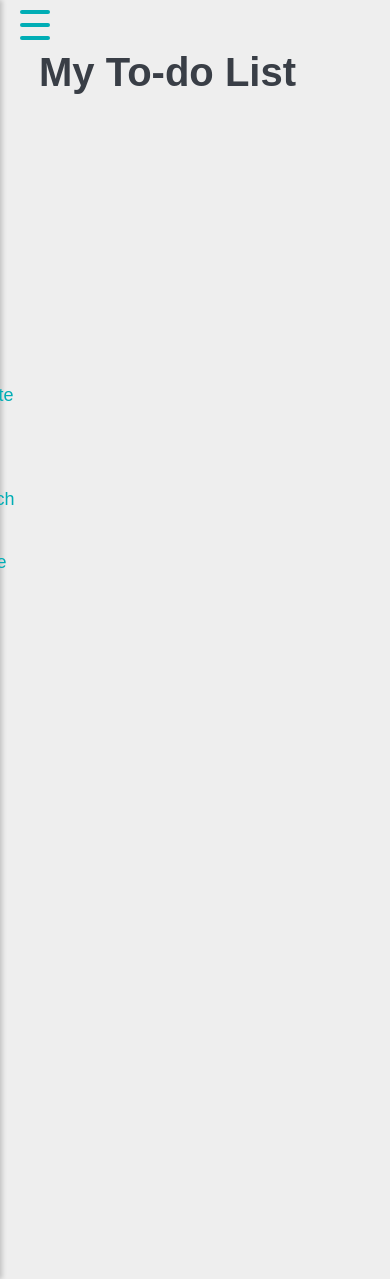
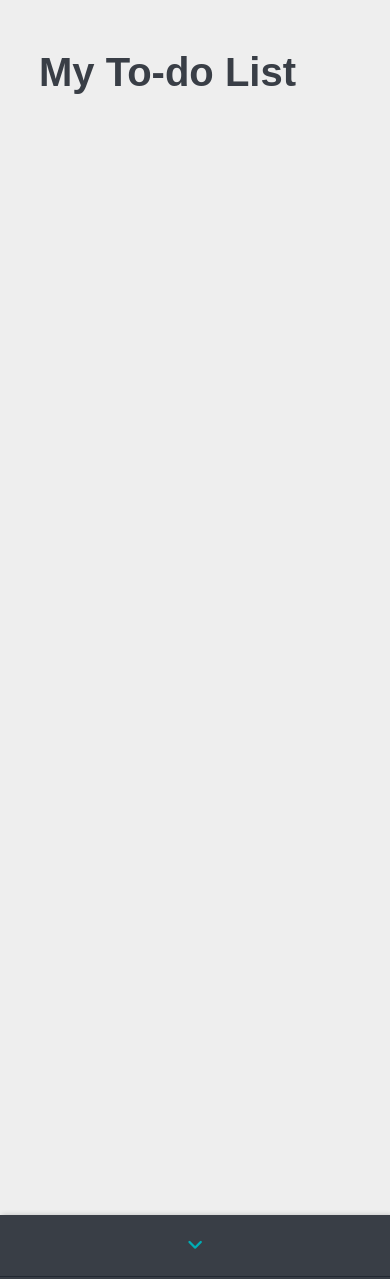
Before and after one commit to Kianmhz/Todo-list, a PHP site: page /main.html in a window 390 px wide. Run offline with PHP 8.4, Linux system fonts and the light colour scheme; some libraries are stand-ins or nearby versions.

Commit message:
Added mobile sidebar for responsive design

```diff
--- a/main.css
+++ b/main.css
@@ -10,14 +10,14 @@ a {
 }
 
 :root {
-    --primary-color: #EEEEEE;
-    --secondary-color: #00ADB5;
-    --tertiary-color: #393E46;
+  --primary-color: #eeeeee;
+  --secondary-color: #00adb5;
+  --tertiary-color: #393e46;
   --quaternary-color: #222831;
 }
 
 body {
-    font-family: 'Open-sans', sans-serif;
+  font-family: "Open-sans", sans-serif;
   background: var(--primary-color);
   overflow-x: hidden;
   margin-top: 50px;
@@ -34,7 +34,7 @@ body {
 .hamburger-menu {
   width: 30px;
   height: 30px;
-    top: 10px;
+  top: 15px;
   left: 20px;
   display: flex;
   position: fixed;
@@ -66,12 +66,34 @@ body {
   z-index: 50;
 }
 
-.sidebar ul {
+.mobile-sidebar {
+  position: fixed;
+  background-color: var(--tertiary-color);
+  box-shadow: 2px 0px 5px rgba(0, 0, 0, 0.2);
+  transition: all 0.3s ease;
+  z-index: 50;
+  width: 100vw;
+  bottom: -15vh;
+  height: 20vh;
+}
+
+.close-m-sidebar {
+  display: none;
+}
+
+.sidebar ul,
+.mobile-sidebar ul {
   list-style-type: none;
   padding-top: 50px;
 }
 
-.sidebar li {
+.mobile-sidebar ul {
+  padding-top: 0;
+  text-align: center;
+}
+
+.sidebar li,
+.mobile-sidebar li {
   padding: 20px;
   color: var(--secondary-color);
   font-size: 18px;
@@ -80,7 +102,8 @@ body {
   transition: background-color 0.3s;
 }
 
-.sidebar li:hover {
+.sidebar li:hover,
+.mobile-sidebar li:hover {
   background-color: var(--quaternary-color);
 }
 
@@ -127,7 +150,7 @@ body {
 }
 
 .todo-text::before {
-    content: '';
+  content: "";
   position: absolute;
   top: 50%;
   width: 0;
@@ -136,7 +159,7 @@ body {
   transition: width 1s ease-in-out;
 }
 
-.todo-state:checked~.todo-text::before {
+.todo-state:checked ~ .todo-text::before {
   width: 100%;
 }
 
@@ -158,7 +181,7 @@ body {
   transition: all 0.25s ease-in;
 }
 
-.todo-state:checked~.checkbox .right {
+.todo-state:checked ~ .checkbox .right {
   top: 0;
   bottom: unset;
 }
@@ -176,7 +199,7 @@ body {
   transition: all 0.25s 0.25s ease-in-out;
 }
 
-.todo-state:checked~.checkbox .top {
+.todo-state:checked ~ .checkbox .top {
   left: 0;
   right: unset;
 }
@@ -186,10 +209,10 @@ body {
   left: 0;
   width: 2px;
   height: 100%;
-    transition: all 0.25s 0.50s ease-in-out;
+  transition: all 0.25s 0.5s ease-in-out;
 }
 
-.todo-state:checked~.checkbox .left {
+.todo-state:checked ~ .checkbox .left {
   bottom: 0;
   top: unset;
 }
@@ -202,18 +225,18 @@ body {
   transition: all 0.25s 0.75s ease-out;
 }
 
-.todo-state:checked~.checkbox .bottom {
+.todo-state:checked ~ .checkbox .bottom {
   right: 0;
   left: unset;
 }
 
-.todo-state:checked~.checkbox .right,
-.todo-state:checked~.checkbox .left {
+.todo-state:checked ~ .checkbox .right,
+.todo-state:checked ~ .checkbox .left {
   height: 0;
 }
 
-.todo-state:checked~.checkbox .top,
-.todo-state:checked~.checkbox .bottom {
+.todo-state:checked ~ .checkbox .top,
+.todo-state:checked ~ .checkbox .bottom {
   width: 0;
 }
 
@@ -229,7 +252,7 @@ body {
 }
 
 .checkmark::before {
-    content: '';
+  content: "";
   position: absolute;
   top: 0;
   right: 0;
@@ -240,7 +263,7 @@ body {
 }
 
 .checkmark::after {
-    content: '';
+  content: "";
   position: absolute;
   top: 0;
   left: 0;
@@ -250,21 +273,21 @@ body {
   transition: height 0.5s 1.5s ease;
 }
 
-.todo-state:checked~.checkbox .checkmark::before {
+.todo-state:checked ~ .checkbox .checkmark::before {
   width: 100%;
 }
 
-.todo-state:checked~.checkbox .checkmark::after {
+.todo-state:checked ~ .checkbox .checkmark::after {
   height: 100%;
 }
 
-.todo-state:not(:checked)~.checkbox .checkmark::before {
+.todo-state:not(:checked) ~ .checkbox .checkmark::before {
   left: 0;
   right: unset;
   transition-delay: 0s;
 }
 
-.todo-state:not(:checked)~.checkbox .checkmark::after {
+.todo-state:not(:checked) ~ .checkbox .checkmark::after {
   bottom: 0;
   top: unset;
   transition-delay: 0.5s;
@@ -325,6 +348,23 @@ footer {
 
 .footer-line {
   height: 1px;
-    background: linear-gradient(to right, rgba(255, 255, 255, 0), var(--quaternary-color), rgba(255, 255, 255, 0));
+  background: linear-gradient(
+    to right,
+    rgba(255, 255, 255, 0),
+    var(--quaternary-color),
+    rgba(255, 255, 255, 0)
+  );
   flex-grow: 1;
 }
+
+@media (max-width: 1000px) {
+  .sidebar {
+    display: none;
+  }
+  .hamburger-menu {
+    display: none;
+  }
+  .close-m-sidebar {
+    display: block;
+  }
+}
--- a/main.html
+++ b/main.html
@@ -19,8 +19,9 @@
     </div>
 
     <!-- sidebar -->
-    <nav class="sidebar">
+    <nav class="mobile-sidebar">
       <ul>
+        <li class="close-m-sidebar"><i class="fa-solid fa-angle-down"></i></li>
         <li class="add">Add a task</li>
         <div class="task-add">
           <input type="text" placeholder="Enter your task" id="taskInput" />
--- a/script.js
+++ b/script.js
@@ -1,7 +1,5 @@
 // Event listener for hamburger menu click
-document
-  .querySelector(".hamburger-menu")
-  .addEventListener("click", function () {
+document.querySelector(".hamburger-menu").addEventListener("click", () => {
   // Select elements from the DOM
   let sidebar = document.querySelector(".sidebar");
   let todo = document.getElementById("todo-container");
@@ -12,7 +10,7 @@ document
   // Check the current state of the sidebar and toggle it
   if (sidebar.style.left === "-15vw") {
     // Expand the sidebar
-      todo.style.left = "10vw";
+    todo.style.left = "7.5vw";
     sidebar.style.left = "0px";
     // Animate hamburger icon to cross
     line1.style.transform = "rotate(45deg)";
@@ -46,8 +44,29 @@ document
   }
 });
 
+const close_M_sidebar = document.querySelector(".close-m-sidebar");
+close_M_sidebar.addEventListener("click", () => {
+  if (document.querySelector(".mobile-sidebar").style.bottom === "-15vh") {
+    document.querySelector(".mobile-sidebar").style.bottom = "0px";
+    close_M_sidebar.style.transform = "rotate(180deg)";
+  }
+  else {
+    document.querySelector(".mobile-sidebar").style.bottom = "-15vh";
+    close_M_sidebar.style.transform = "rotate(0deg)";
+    // Hide task-related buttons
+    document.querySelector(".task-add").style.display = "none";
+    document
+      .querySelectorAll(".deleteTaskBtn")
+      .forEach((btn) => (btn.style.display = "none"));
+    document
+      .querySelectorAll(".editTaskBtn")
+      .forEach((btn) => (btn.style.display = "none"));
+  }
+});
+
+
 // Event listener for sidebar add task button click
-document.querySelector(".add").addEventListener("click", function () {
+document.querySelector(".add").addEventListener("click", () => {
   let addTask = document.querySelector(".task-add");
   // Toggle the display of the add task input
   if (addTask.style.display === "none") {
@@ -58,7 +77,7 @@ document.querySelector(".add").addEventListener("click", function () {
 });
 
 // Event listener for sidebar delete button click
-document.querySelector(".delete").addEventListener("click", function () {
+document.querySelector(".delete").addEventListener("click", () => {
   let removeTasks = document.querySelectorAll(".deleteTaskBtn");
   // Toggle the display of delete buttons for each task
   for (const removeTask of removeTasks) {
@@ -71,7 +90,7 @@ document.querySelector(".delete").addEventListener("click", function () {
 });
 
 // Event listener for sidebar edit button click
-document.querySelector(".edit").addEventListener("click", function () {
+document.querySelector(".edit").addEventListener("click", () => {
   let editTasks = document.querySelectorAll(".editTaskBtn");
   // Toggle the display of edit buttons for each task
   for (const editTask of editTasks) {
@@ -87,29 +106,25 @@ document.querySelector(".edit").addEventListener("click", function () {
 let taskIdCounter = 1;
 
 // Event listener for when the DOM content is fully loaded
-document.addEventListener("DOMContentLoaded", function () {
+document.addEventListener("DOMContentLoaded", () => {
   // Select add task button and input field
   const addTaskButton = document.getElementById("addTaskButton");
   const dateInput = document.getElementById("date");
   const taskInput = document.getElementById("taskInput");
 
   // Event listener for the add task button
-  addTaskButton.addEventListener("click", function () {
+  addTaskButton.addEventListener("click", () => {
     const taskValue = taskInput.value.trim();
     // Check if task input is not empty
     // Convert both the input date and current date to Date objects and then to time values
-    if (
-      taskValue &&
-      (!dateInput.value ||
-        new Date(dateInput.value + "T00:00:00").getTime() >=
-          new Date().setHours(0, 0, 0, 0))
-    ) {
+    if (taskValue && (!dateInput.value || new Date(dateInput.value + "T00:00:00").getTime() >= new Date().setHours(0, 0, 0, 0))) {
       // Add task and increment ID counter
       addTask(taskValue, dateInput.value, false, taskIdCounter++);
       // Reset input field
       taskInput.value = "";
       dateInput.value = "";
-    } else {
+    }
+    else {
       alert("Please enter a valid task and a future date or no date at all!");
     }
   });
@@ -119,7 +134,7 @@ document.addEventListener("DOMContentLoaded", function () {
 });
 
 // Function to add a new task to the list
-function addTask(text, date, isChecked = false, id, isPriority = false) {
+const addTask = (text, date, isChecked = false, id, isPriority = false) => {
   const todoList = document.querySelector(".todo-list .container");
   const taskPriorityClass = isPriority ? " priority-task" : "";
   // Create HTML string for the new task
@@ -152,14 +167,14 @@ function addTask(text, date, isChecked = false, id, isPriority = false) {
 
   // Event listener for delete button
   const deleteButton = newTask.querySelector(".deleteTaskBtn");
-  deleteButton.addEventListener("click", function () {
+  deleteButton.addEventListener("click", () => {
     // Remove the task from DOM and save the state
     this.parentElement.remove();
     saveTasks();
   });
 
   const priorityButton = newTask.querySelector(".priority");
-  priorityButton.addEventListener("click", function () {
+  priorityButton.addEventListener("click", () => {
     // Toggle priority status and class
     const parentTask = this.closest(".todo");
     if (parentTask.classList.contains("priority-task")) {
@@ -178,7 +193,7 @@ function addTask(text, date, isChecked = false, id, isPriority = false) {
 
   // Event listener for edit button
   const editButton = newTask.querySelector(".editTaskBtn");
-  editButton.addEventListener("click", function () {
+  editButton.addEventListener("click", () => {
     // Replace label with input field for editing
     const label = this.parentNode.querySelector(".todo-text");
     const oldValue = label.textContent;
@@ -190,7 +205,7 @@ function addTask(text, date, isChecked = false, id, isPriority = false) {
     // Focus on the input field
     input.focus();
     // Event listener for when input loses focus
-    input.addEventListener("blur", function () {
+    input.addEventListener("blur", () => {
       // Replace input with label and update text
       const newValue = input.value.trim();
       input.replaceWith(label);
@@ -200,7 +215,7 @@ function addTask(text, date, isChecked = false, id, isPriority = false) {
     });
 
     // Event listener for enter key in input field
-    input.addEventListener("keydown", function (e) {
+    input.addEventListener("keydown", (e) => {
       if (e.key === "Enter") {
         input.blur();
       }
@@ -209,7 +224,7 @@ function addTask(text, date, isChecked = false, id, isPriority = false) {
 
   // Save task state to local storage
   saveTasks();
-}
+};
 
 // Event listener for change in checkbox state
 document.addEventListener("change", (event) => {
@@ -220,7 +235,7 @@ document.addEventListener("change", (event) => {
 });
 
 // Function to save tasks to local storage
-function saveTasks() {
+const saveTasks = () => {
   const tasks = document.querySelectorAll(".todo");
   const tasksData = [];
   // Iterate over tasks and create an array of task data
@@ -237,10 +252,10 @@ function saveTasks() {
 
   // Save tasks array to local storage
   localStorage.setItem("tasks", JSON.stringify(tasksData));
-}
+};
 
 // Function to load tasks from local storage
-function loadTasks() {
+const loadTasks = () => {
   const tasksData = JSON.parse(localStorage.getItem("tasks"));
 
   // Iterate over tasks data and add each task to DOM
@@ -255,7 +270,7 @@ function loadTasks() {
       );
     });
   }
-}
+};
 
 const lightModeColors = {
   "--primary-color": "#EEEEEE",
@@ -273,7 +288,7 @@ const darkModeColors = {
 
 const lightmode = document.querySelector(".LDmode");
 
-lightmode.addEventListener("click", function () {
+lightmode.addEventListener("click", () => {
   if (document.body.classList.contains("dark-mode")) {
     lightmode.innerHTML = "Switch to Dark mode";
     // Apply light mode colors
@@ -286,9 +301,9 @@ lightmode.addEventListener("click", function () {
   document.body.classList.toggle("dark-mode");
 });
 
-function applyColors(colorScheme) {
-  const root = document.documentElement; // Reference to the :root element
+const applyColors = (colorScheme) => {
+  const root = document.documentElement;
   Object.keys(colorScheme).forEach((key) => {
     root.style.setProperty(key, colorScheme[key]);
   });
-}
+};
```
Lines whose indentation alone changed are shown as unchanged.
